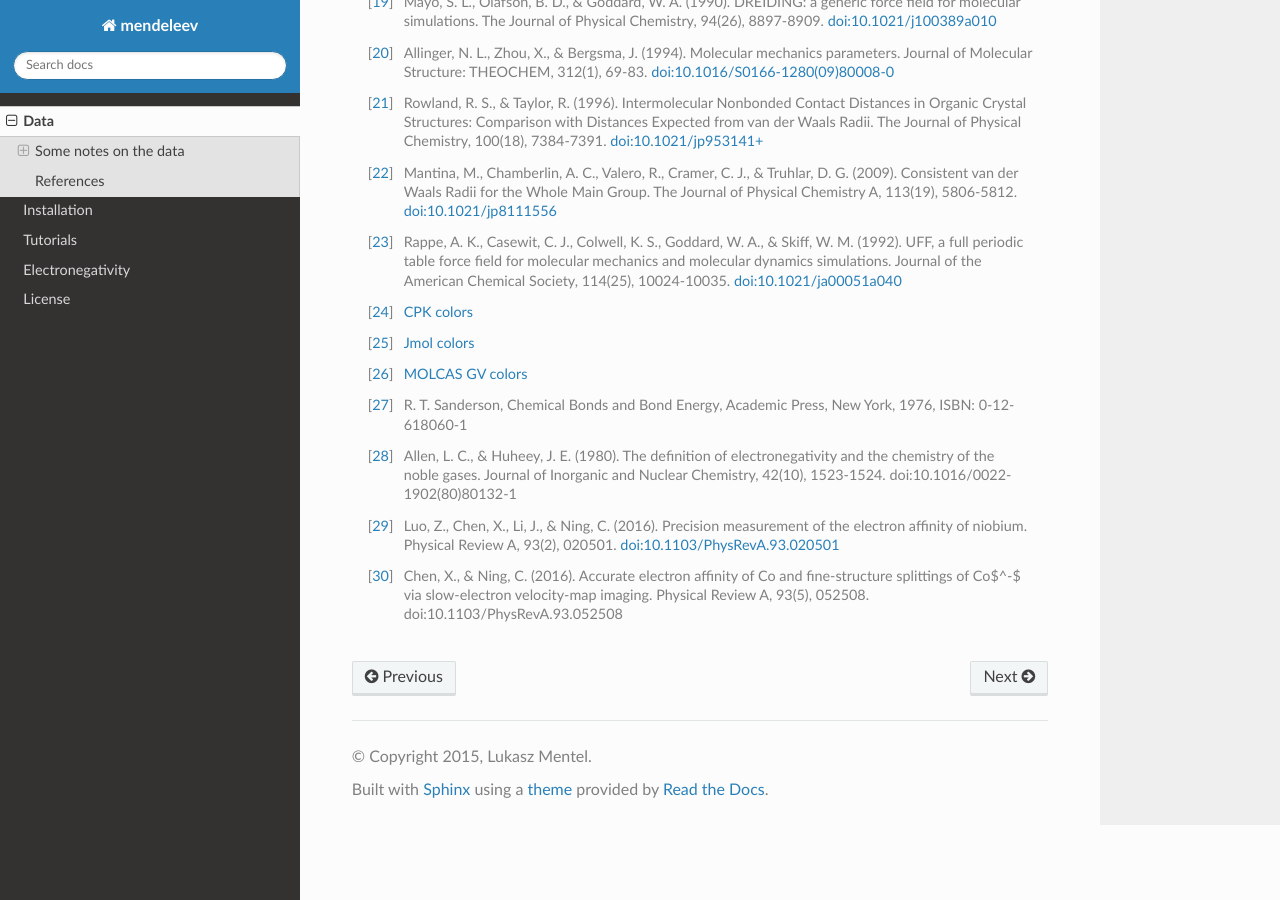
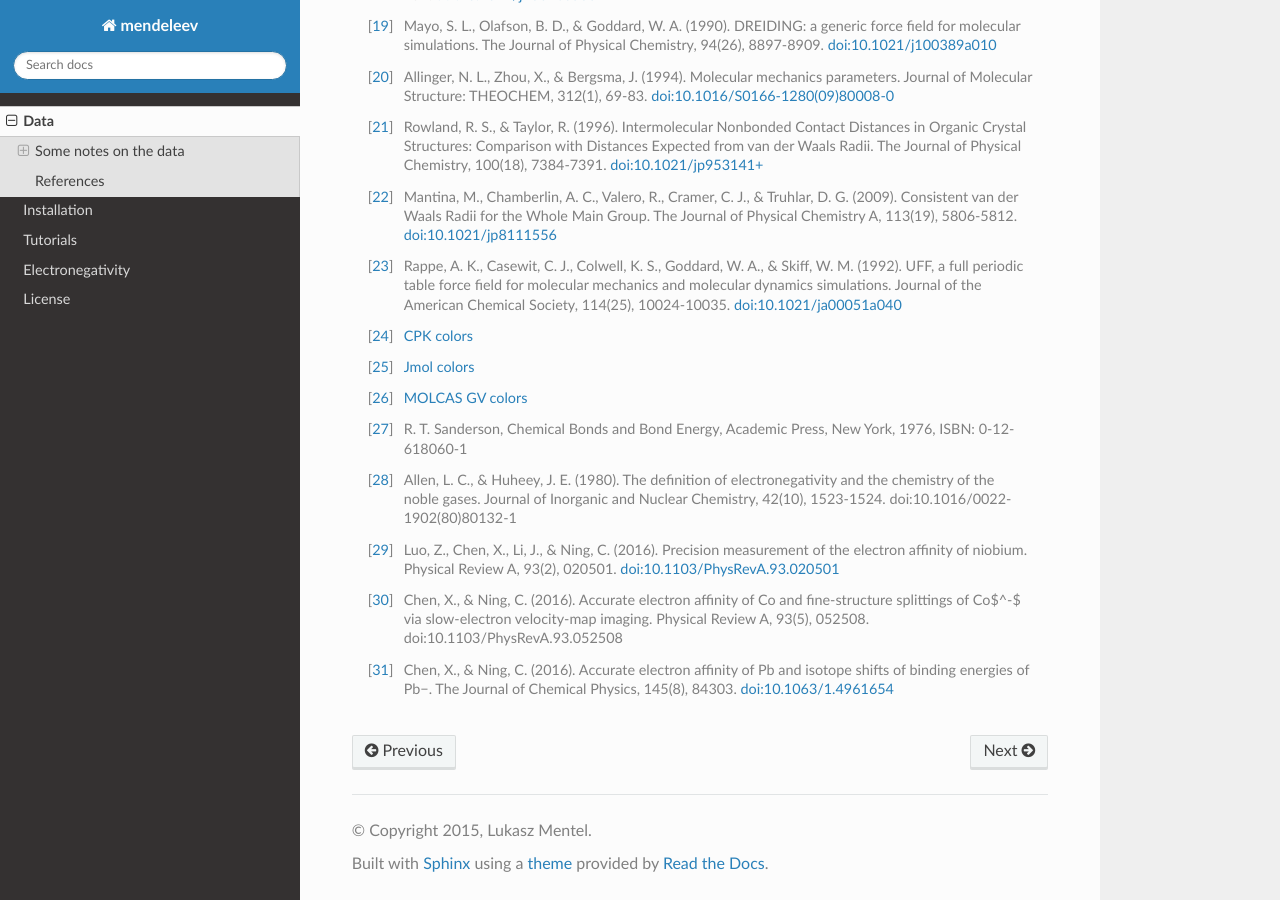
Before and after one commit to lmmentel/mendeleev, a Sphinx documentation site: the page built from docs/source/data.rst, in a window 1280 px wide and 900 px high, scrolled down 4261 px. Built offline with Sphinx 7.4.7 and the Read the Docs theme 2.0.0, drawn with Linux system fonts in a browser that asks for light colours; formulas are drawn with MathJax 3; pages that are not in the unit, such as notebooks, are missing from menus; the version number could not be read and is left out; some of the changed text lies outside the part shown.

Commit message:
updated the docs with the note about EA of Pb

```diff
--- a/docs/source/data.rst
+++ b/docs/source/data.rst
@@ -150,6 +150,7 @@
 
   - Electron affinity of cobalt was taken from [30]_.
 
+  - Electron affinity of lead was taken from [31]_.
 
 
 Nuclear charge screening constants
@@ -272,3 +273,6 @@
 .. [30] Chen, X., & Ning, C. (2016). Accurate electron affinity of Co and
    fine-structure splittings of Co$^-$ via slow-electron velocity-map imaging.
    Physical Review A, 93(5), 052508. doi:10.1103/PhysRevA.93.052508
+.. [31] Chen, X., & Ning, C. (2016). Accurate electron affinity of Pb and
+   isotope shifts of binding energies of Pb−. The Journal of Chemical Physics,
+   145(8), 84303. `doi:10.1063/1.4961654 <http://doi.org/10.1063/1.4961654>`_
```
